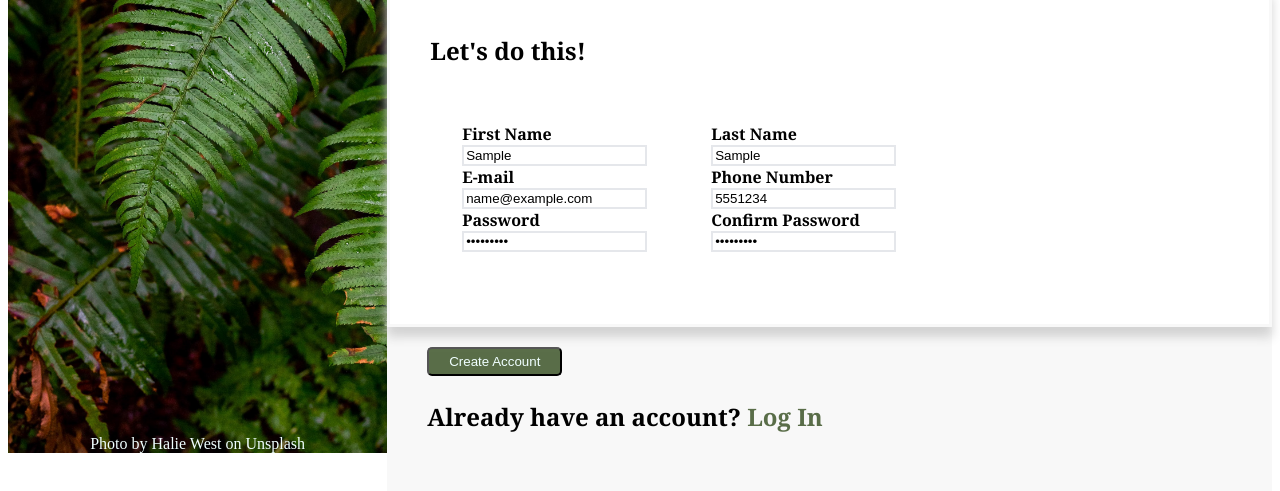
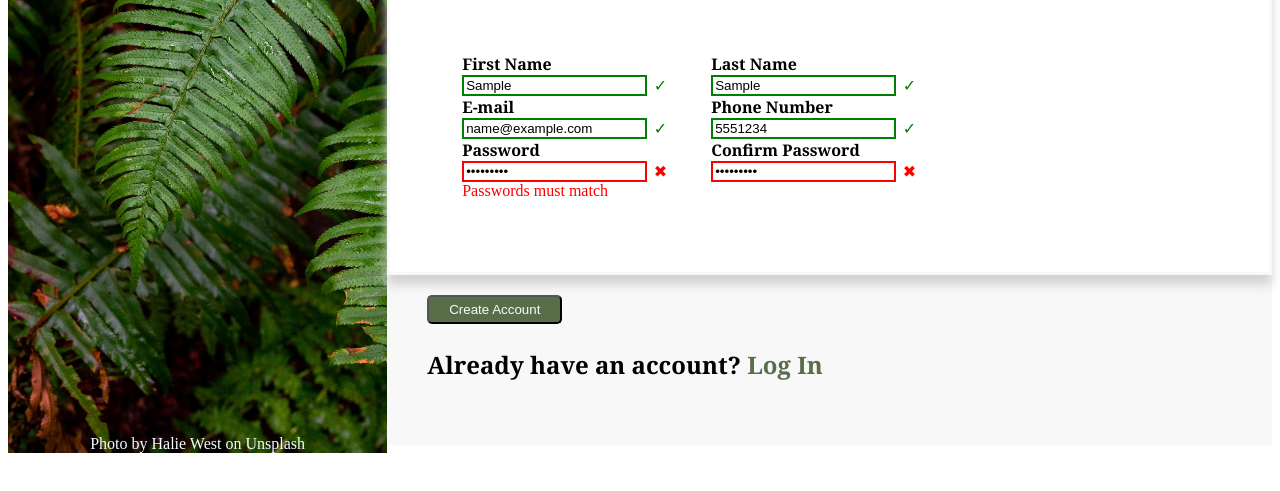
Before and after one commit to kidgloves816/sign-up-form, a plain HTML site: page index.html in a window 1280 px wide. Both pictures are taken after typing "Sample", "name@example.com", "Sample123", "Sample", "5551234", "Sample123" into the empty fields and a click on the button "Create Account". Shown: the part 355-846 px from the top of the page. After the commit the page ends 816 px from the top, so only its background shows below. Drawn offline with Linux system fonts and the light colour scheme.

Commit message:
Added validation styling to inputs, along with span elements to display x or check

```diff
--- a/index.html
+++ b/index.html
@@ -27,19 +27,25 @@
                 <form action="example.com/path" method="post">
                     <div class="leftSide">
                         <label for="firstName">First Name</label>
-                        <input type="text" id="firstName" name="first_name">
+                        <input type="text" placeholder=" " id="firstName" name="first_name" required>
+                        <span></span>
                         <label for="userEmail">E-mail</label>
-                        <input type="email" id="userEmail" name="user_email">
+                        <input type="email" placeholder=" " id="userEmail" name="user_email" required>
+                        <span></span>
                         <label for="userPassword">Password</label>
-                        <input type="password" name="user_password" id="userPassword">
+                        <input type="password" placeholder=" " name="user_password" id="userPassword" required pattern="abc">
+                        <span></span>
                     </div>
                     <div class="rightSide">
                         <label for="lastName">Last Name</label>
-                        <input type="text" id="lastName" name="last_name">
+                        <input type="text" placeholder=" " id="lastName" name="last_name" required>
+                        <span></span>
                         <label for="phoneNumber">Phone Number</label>
-                        <input type="tel" name="phone_number" id="phoneNumber">
+                        <input type="tel" placeholder=" " name="phone_number" id="phoneNumber" pattern="^(\+\d{1,2}\s)?\(?\d{3}\)?[\s.-]?\d{3}[\s.-]?\d{4}$" required>
+                        <span></span>
                         <label for="confirmPassword">Confirm Password</label>
-                        <input type="password" name="confirm_password" id="confirmPassword">
+                        <input type="password" placeholder=" " name="confirm_password" id="confirmPassword" required pattern="abc">
+                        <span></span>
                     </div>
                 </form>
             </div>
--- a/styles.css
+++ b/styles.css
@@ -72,7 +72,7 @@ img {
     width: 70vw;
     display: flex;
     flex-direction: column;
-    padding: 70px 0;
+    padding: 0;
 }
 
 button {
@@ -98,7 +98,7 @@ form {
     padding: 32px;
 }
 
-input {
+input:required {
     border-color: #E5E7EB;
     border-style: solid;
 }
@@ -109,3 +109,36 @@ input {
     border-color: rgb(248, 248, 248);
     z-index: 2;
 }
+
+input + span {
+    position: relative;
+  }
+
+  input + span::before {
+    position: absolute;
+    right: -20px;
+    top: -20px;
+  }
+
+  input:invalid:not(:placeholder-shown){
+    border: 2px solid red;
+  }
+
+  input:invalid:not(:placeholder-shown) + span::before {
+    content: '✖';
+    color: red;
+  }
+
+  input:valid + span::before {
+    content: '✓';
+    color: green;
+  }
+
+input:valid {
+    border-color: green;
+}
+
+input#userPassword:invalid +span::after {
+    color: red;
+    content: 'Passwords must match';
+}
```
